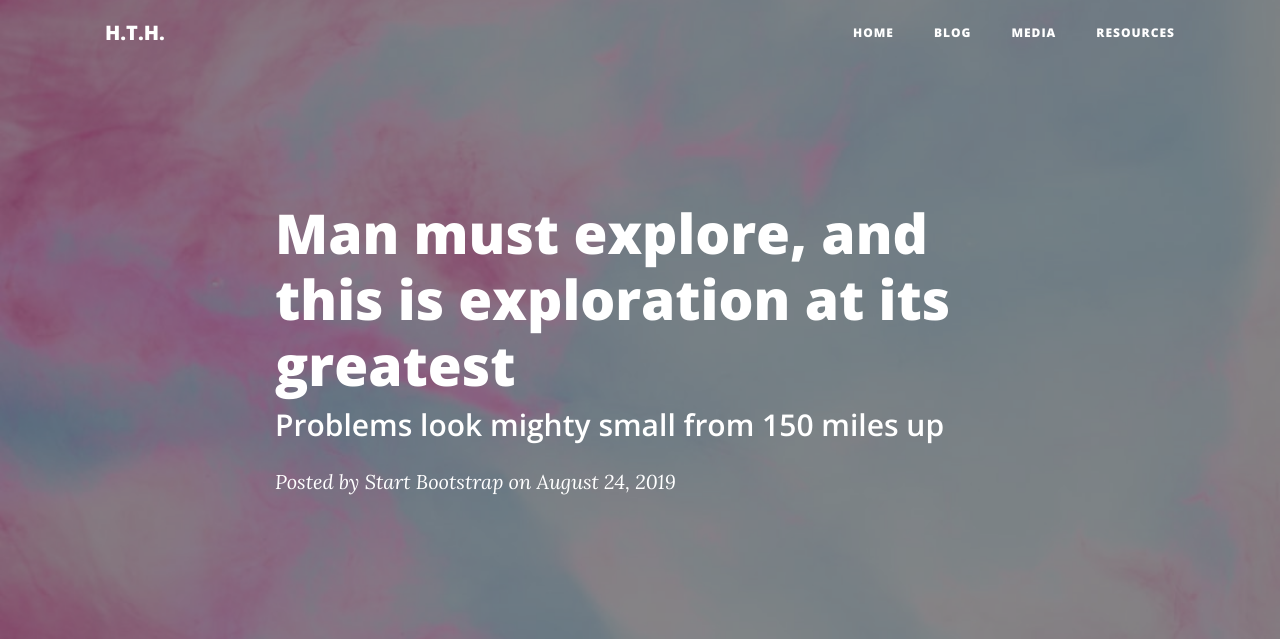
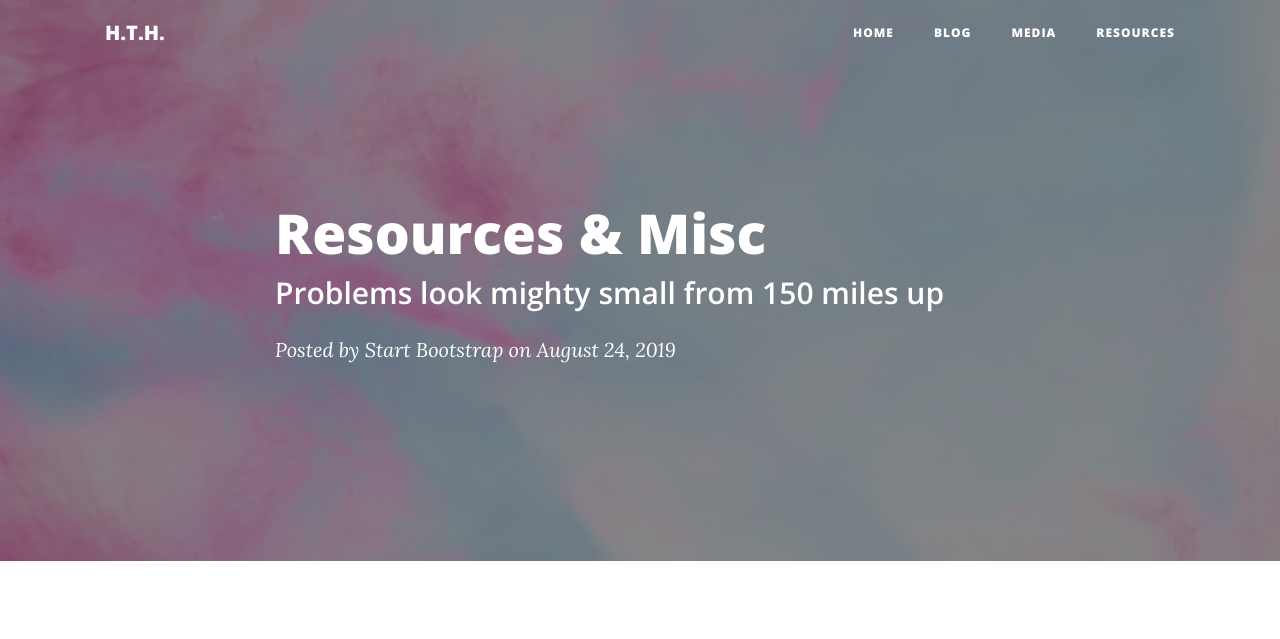
Before and after one commit to annajt178/HTH, a website: page resources.html in a window 1280 px wide. Shown: the top 639 px of the page. Drawn offline with nearby package versions, Linux system fonts and the light colour scheme.

Commit message:
Update resources.html

```diff
--- a/resources.html
+++ b/resources.html
@@ -59,7 +59,7 @@
       <div class="row">
         <div class="col-lg-8 col-md-10 mx-auto">
           <div class="post-heading">
-            <h1>Man must explore, and this is exploration at its greatest</h1>
+            <h1>Resources & Misc</h1>
             <h2 class="subheading">Problems look mighty small from 150 miles up</h2>
             <span class="meta">Posted by
               <a href="#">Start Bootstrap</a>
```
